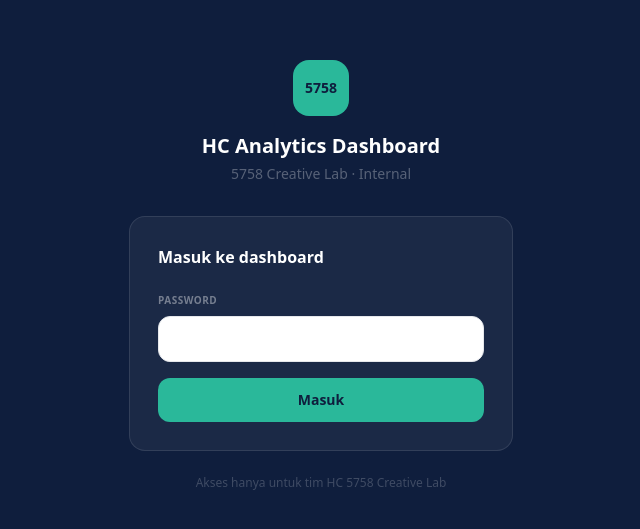
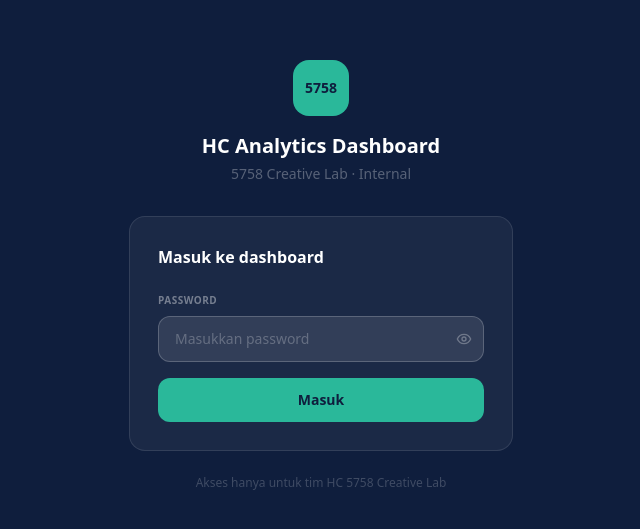
Before and after one commit to hc5758/hc-dashboard, a Next.js app: page /login in a window 1280 px wide. Shown: the part 125-654 px from the top of the page, without its empty margins (319-959 px from the left). Built offline with nearby package versions, Linux system fonts and the light colour scheme.

Commit message:
Update page.tsx

```diff
--- a/src/app/login/page.tsx
+++ b/src/app/login/page.tsx
@@ -43,7 +43,7 @@
               <div className="relative">
                 <input type={show ? 'text' : 'password'} value={pw} onChange={e => setPw(e.target.value)}
                   placeholder="Masukkan password" required
-                  className="w-full bg-white/8 border border-white/12 rounded-xl px-4 py-3 text-white text-sm placeholder:text-white/25 outline-none focus:border-teal-400/50 transition-all pr-11" />
+                  className="w-full bg-white/10 border border-white/20 rounded-xl px-4 py-3 text-white text-sm placeholder:text-white/25 outline-none focus:border-teal-400/50 transition-all pr-11" />
                 <button type="button" onClick={() => setShow(!show)}
                   className="absolute right-3 top-1/2 -translate-y-1/2 text-white/30 hover:text-white/60">
                   {show ? <EyeOff size={16} /> : <Eye size={16} />}
```
